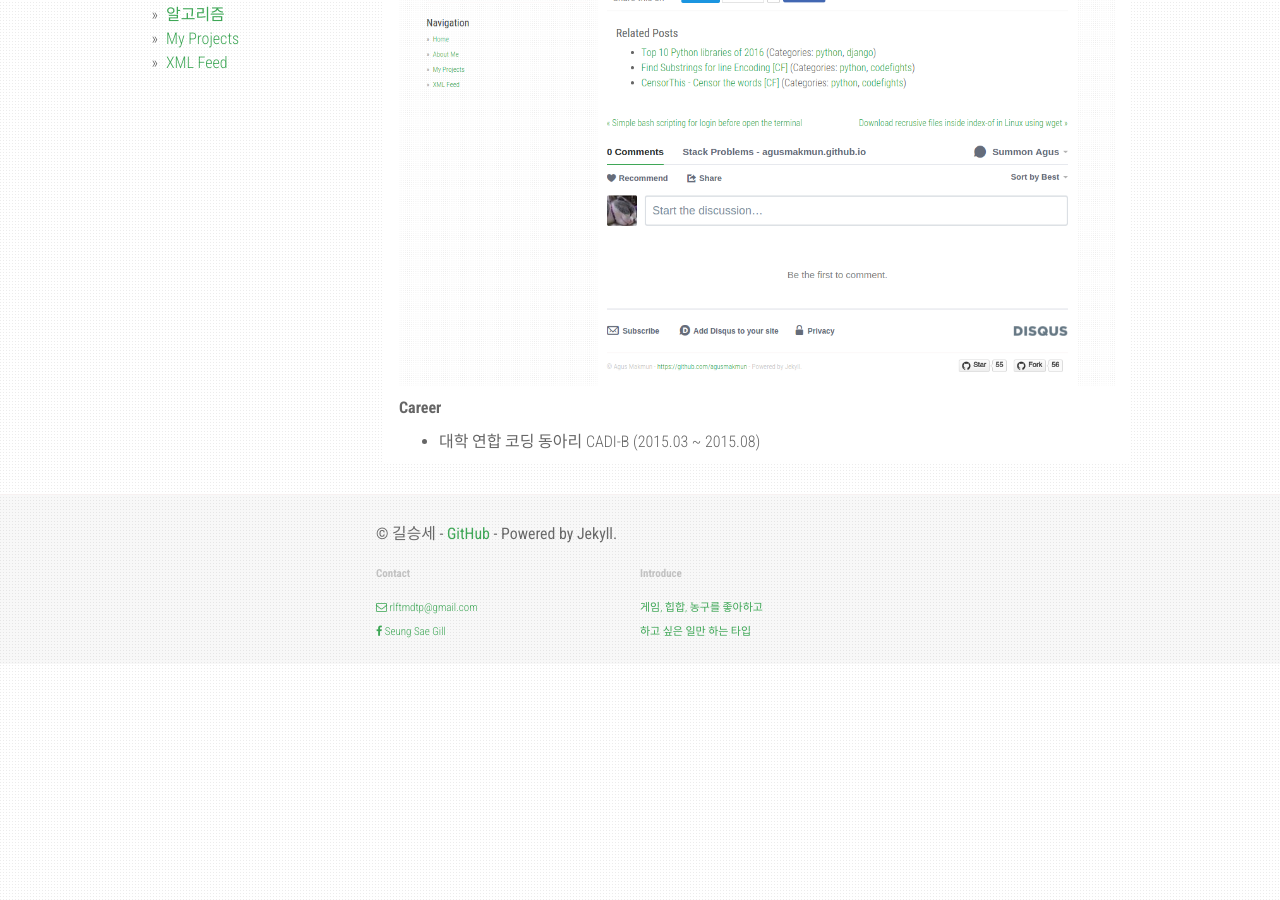
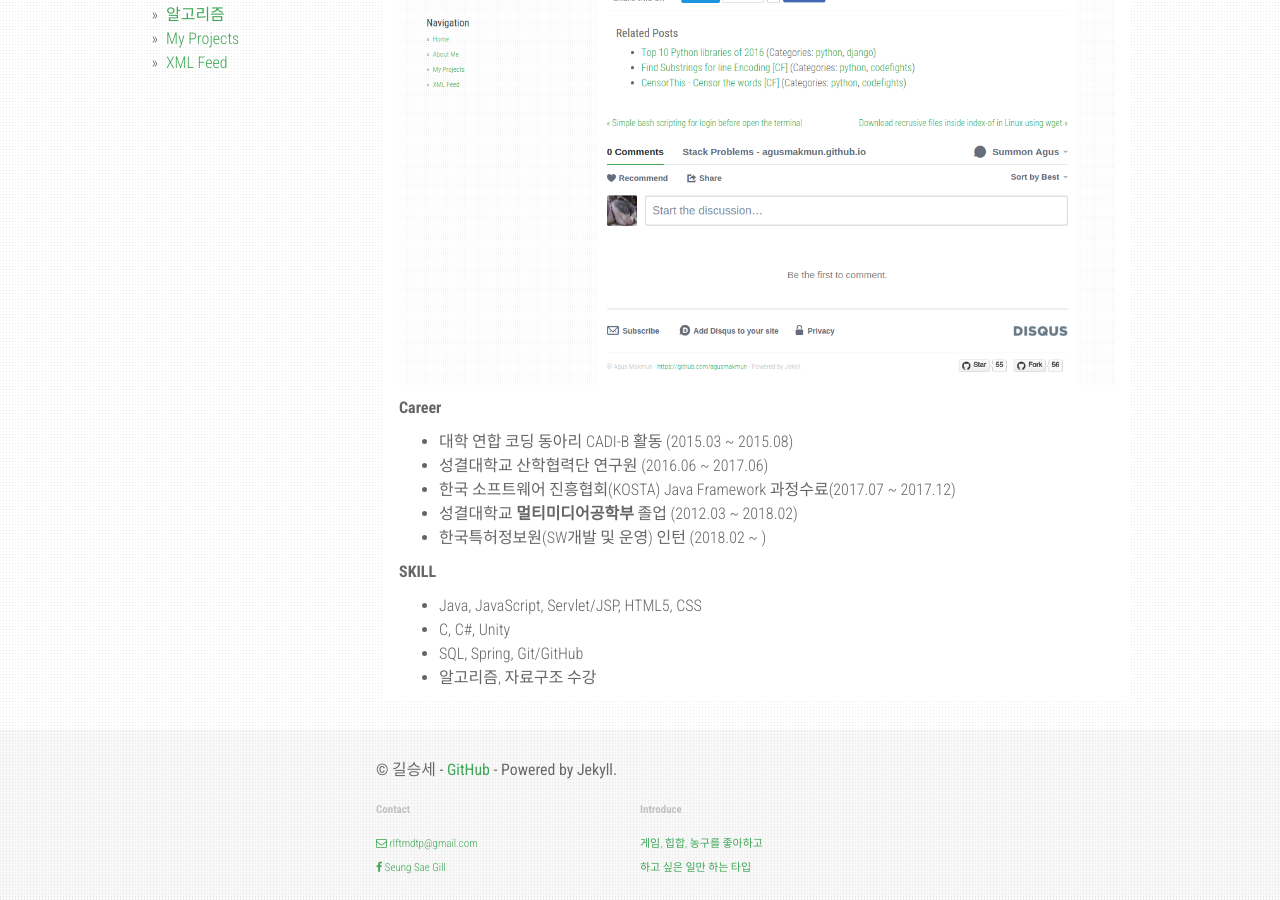
Before and after one commit to agusmakmun/agusmakmun.github.io, a Jekyll site: the page built from about.md, in a window 1280 px wide and 900 px high, scrolled down 871 px. Built offline with Jekyll 4.4.1, drawn with Linux system fonts in a browser that asks for light colours; nearby versions of some CDN libraries.

Commit message:
Update about.md

```diff
--- a/about.md
+++ b/about.md
@@ -13,4 +13,15 @@ email: agus[at]python.web.id
 
 **Career**
 
-* 대학 연합 코딩 동아리 CADI-B (2015.03 ~ 2015.08)
+* 대학 연합 코딩 동아리 CADI-B 활동 (2015.03 ~ 2015.08)
+* 성결대학교 산학협력단 연구원 (2016.06 ~ 2017.06)
+* 한국 소프트웨어 진흥협회(KOSTA) Java Framework 과정수료(2017.07 ~ 2017.12)
+* 성결대학교 **멀티미디어공학부** 졸업 (2012.03 ~ 2018.02)
+* 한국특허정보원(SW개발 및 운영) 인턴 (2018.02 ~ )
+
+**SKILL**
+
+* Java, JavaScript, Servlet/JSP, HTML5, CSS
+* C, C#, Unity
+* SQL, Spring, Git/GitHub
+* 알고리즘, 자료구조 수강
```
